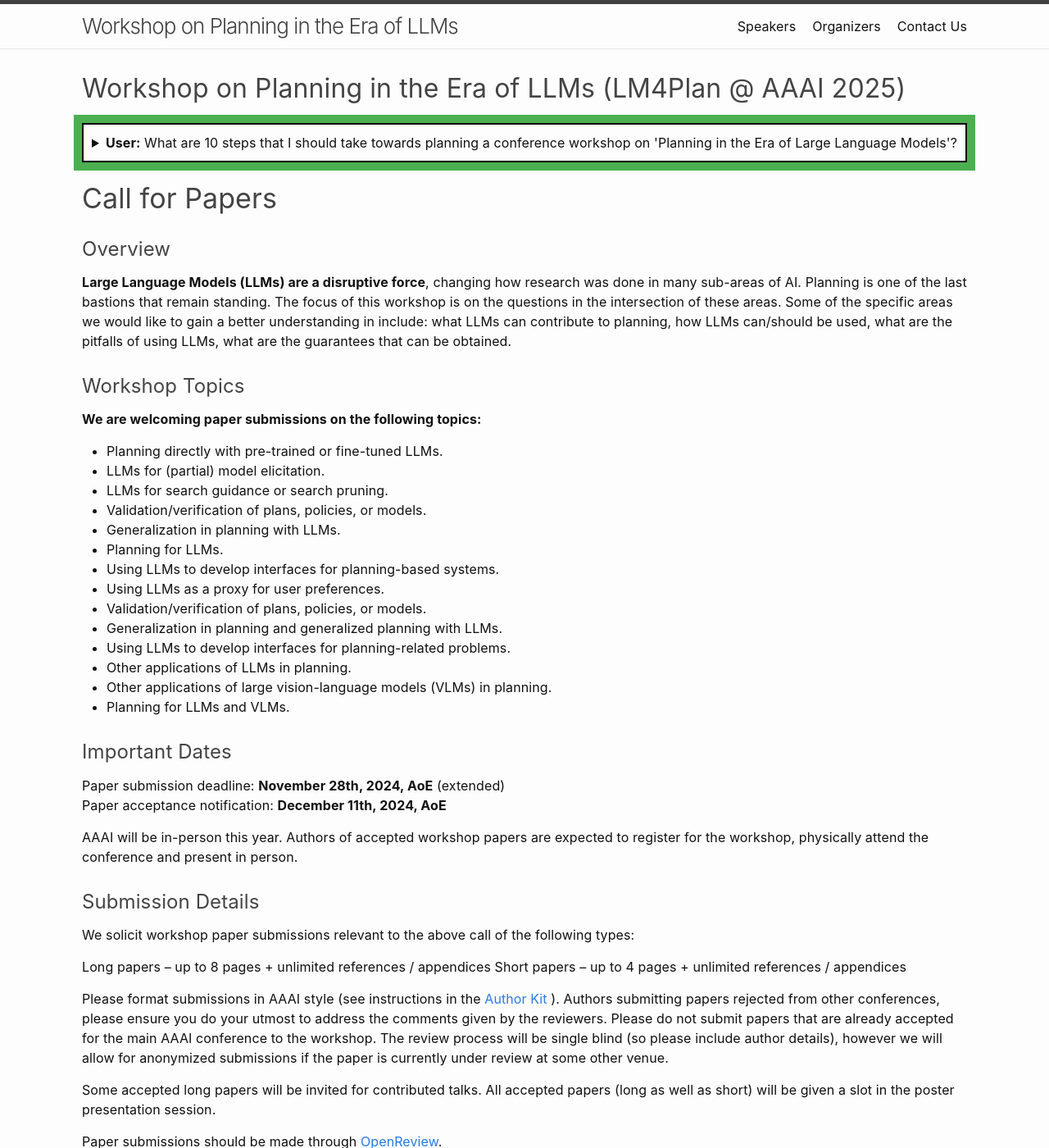
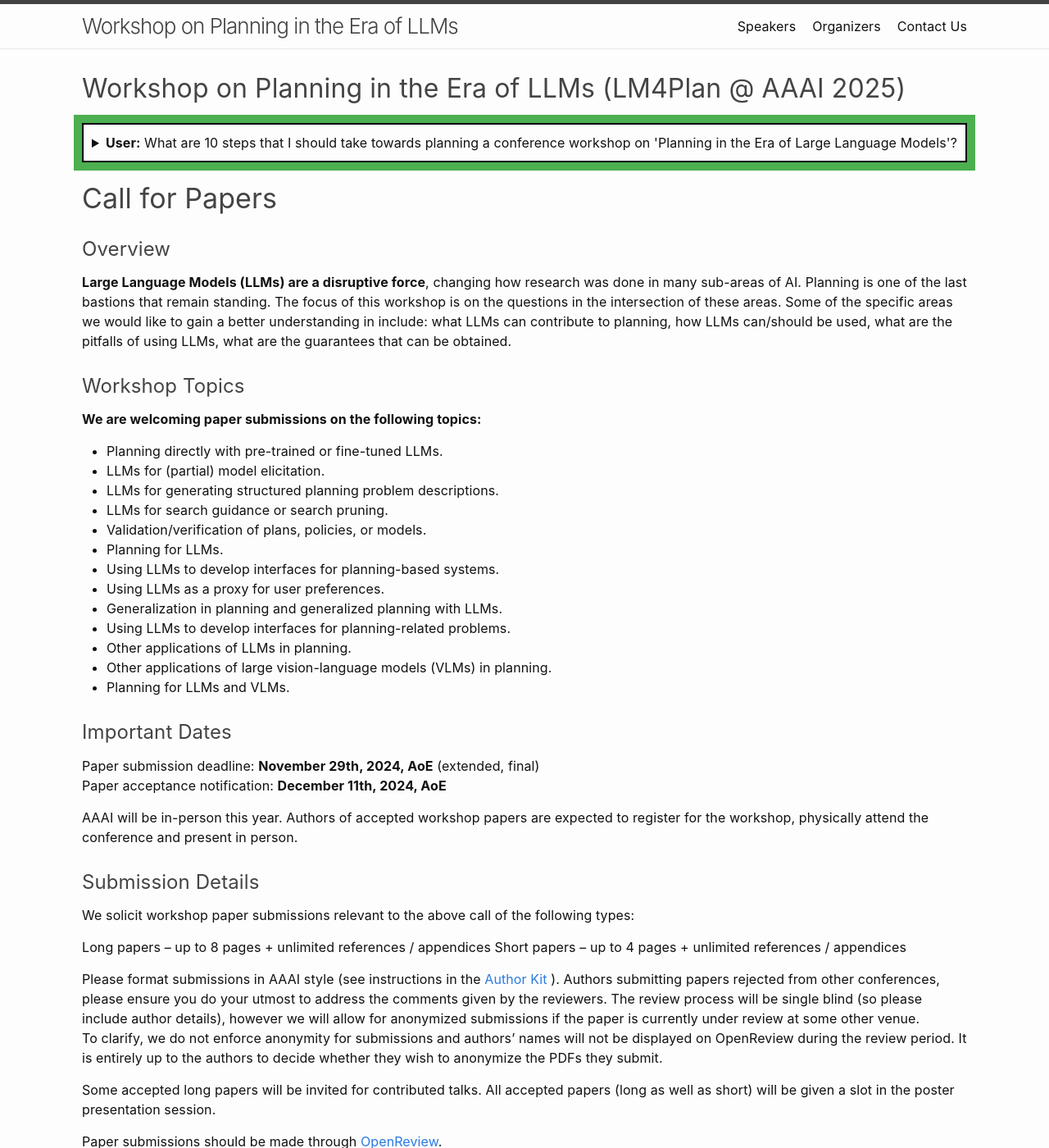
Before and after one commit to llmforplanning/llmforplanning.github.io, a Jekyll site: the page built from index.md, in a window 1280 px wide and 1400 px high. Shown: the whole window at 82% size. Built offline with Jekyll 4.4.1, drawn with Linux system fonts in a browser that asks for light colours.

Commit message:
clarification

```diff
--- a/index.md
+++ b/index.md
@@ -67,13 +67,14 @@ On the day of the event, make sure you have a team to manage different aspects,
 <ul>
         <li>Planning directly with pre-trained or fine-tuned LLMs.</li>
         <li>LLMs for (partial) model elicitation.</li>
+        <li>LLMs for generating structured planning problem descriptions.</li>
         <li>LLMs for search guidance or search pruning.</li>
         <li>Validation/verification of plans, policies, or models.</li>
-        <li>Generalization in planning with LLMs.</li>
+        <!-- <li>Generalization in planning with LLMs.</li> -->
         <li>Planning for LLMs.</li>
         <li>Using LLMs to develop interfaces for planning-based systems.</li>
         <li>Using LLMs as a proxy for user preferences.</li>
-  <li> Validation/verification of plans, policies, or models.</li>
+  <!-- <li> Validation/verification of plans, policies, or models.</li> -->
 <li> Generalization in planning and generalized planning with LLMs.</li>
 <li> Using LLMs to develop interfaces for planning-related problems.</li>
 <li> Other applications of LLMs in planning.</li>
@@ -84,7 +85,7 @@ On the day of the event, make sure you have a team to manage different aspects,
 
 
 #### Important Dates
-Paper submission deadline: **November 28th, 2024, AoE**  (extended)
+Paper submission deadline: **November 29th, 2024, AoE**  (extended, final)
 Paper acceptance notification: **December 11th, 2024, AoE**
 
 AAAI will be in-person this year. Authors of accepted workshop papers are expected to register for the workshop, physically attend the conference and present in person.
@@ -95,7 +96,10 @@ We solicit workshop paper submissions relevant to the above call of the followin
 Long papers – up to 8 pages + unlimited references / appendices
 Short papers – up to 4 pages + unlimited references / appendices
 
-Please format submissions in AAAI style (see instructions in the [Author Kit](https://aaai.org/authorkit25) ). Authors submitting papers rejected from other conferences, please ensure you do your utmost to address the comments given by the reviewers. Please do not submit papers that are already accepted for the main AAAI conference to the workshop. The review process will be single blind (so please include author details), however we will allow for anonymized submissions if the paper is currently under review at some other venue.
+Please format submissions in AAAI style (see instructions in the [Author Kit](https://aaai.org/authorkit25) ). Authors submitting papers rejected from other conferences, please ensure you do your utmost to address the comments given by the reviewers.
+<!-- Please do not submit papers that are already accepted for the main AAAI conference to the workshop.  -->
+The review process will be single blind (so please include author details), however we will allow for anonymized submissions if the paper is currently under review at some other venue.
+To clarify, we do not enforce anonymity for submissions and authors’ names will not be displayed on OpenReview during the review period. It is entirely up to the authors to decide whether they wish to anonymize the PDFs they submit.
 
 Some accepted long papers will be invited for contributed talks. All accepted papers (long as well as short) will be given a slot in the poster presentation session.
 
```
